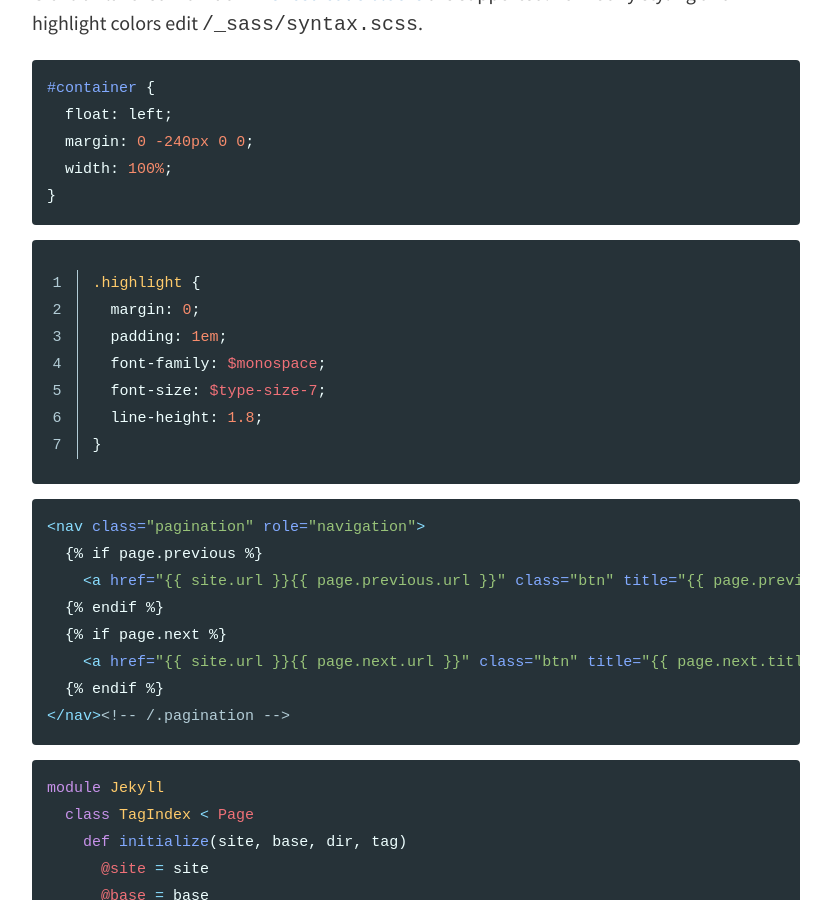
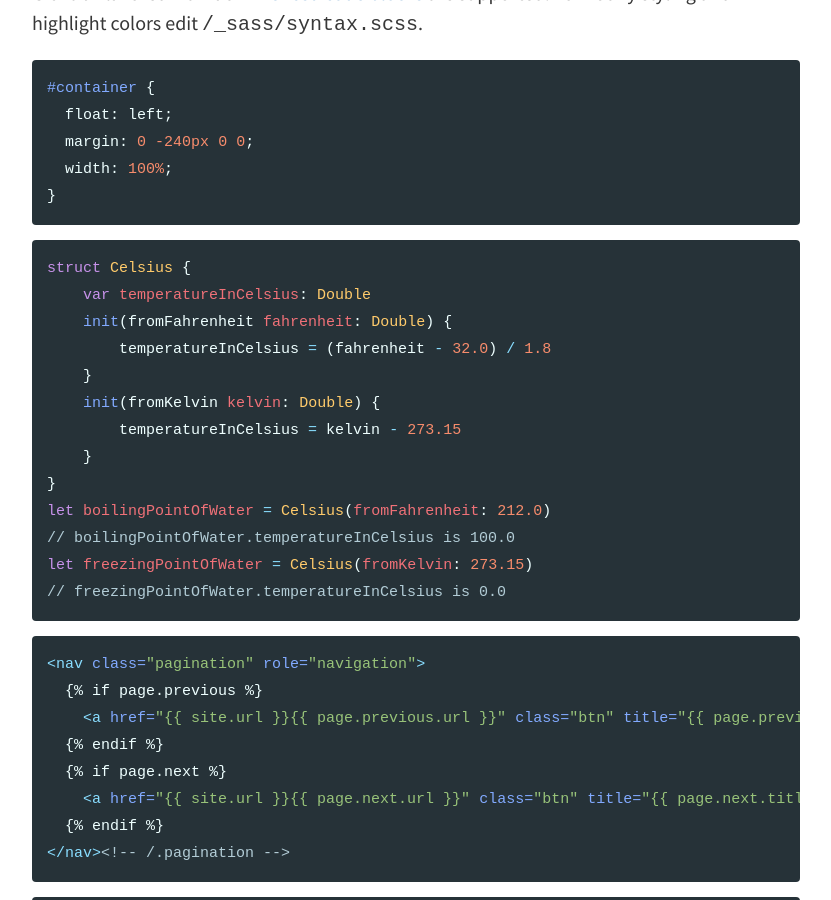
Before and after one commit to abdela7ad/abdela7ad.github.io, a Jekyll site: the page built from _posts/2014-08-08-Markup- Syntax Highlighting.md, in a window 1280 px wide and 900 px high, scrolled down 521 px. Shown: the whole window, without its empty margins (224-1055 px from the left). Built offline with Jekyll 4.4.1, drawn with Linux system fonts in a browser that asks for light colours.

Commit message:
Update 2014-08-08-Markup- Syntax Highlighting.md

````diff
--- a/_posts/2014-08-08-Markup- Syntax Highlighting.md
+++ b/_posts/2014-08-08-Markup- Syntax Highlighting.md
@@ -20,15 +20,22 @@
 }
 ```
 
-{% highlight scss linenos %}
-.highlight {
-  margin: 0;
-  padding: 1em;
-  font-family: $monospace;
-  font-size: $type-size-7;
-  line-height: 1.8;
+```swift
+struct Celsius {
+    var temperatureInCelsius: Double
+    init(fromFahrenheit fahrenheit: Double) {
+        temperatureInCelsius = (fahrenheit - 32.0) / 1.8
+    }
+    init(fromKelvin kelvin: Double) {
+        temperatureInCelsius = kelvin - 273.15
+    }
 }
-{% endhighlight %}
+let boilingPointOfWater = Celsius(fromFahrenheit: 212.0)
+// boilingPointOfWater.temperatureInCelsius is 100.0
+let freezingPointOfWater = Celsius(fromKelvin: 273.15)
+// freezingPointOfWater.temperatureInCelsius is 0.0
+```
+
 
 ```html
 {% raw %}<nav class="pagination" role="navigation">
````
